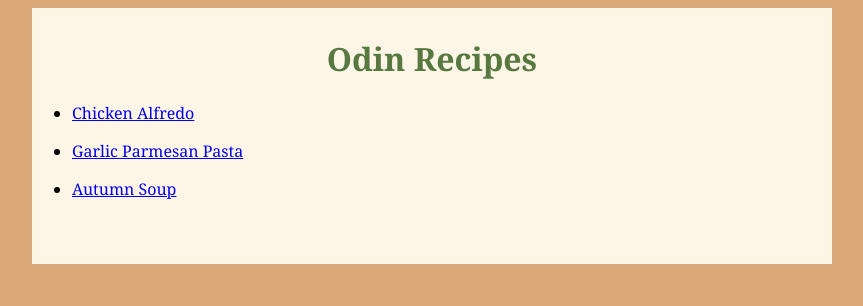
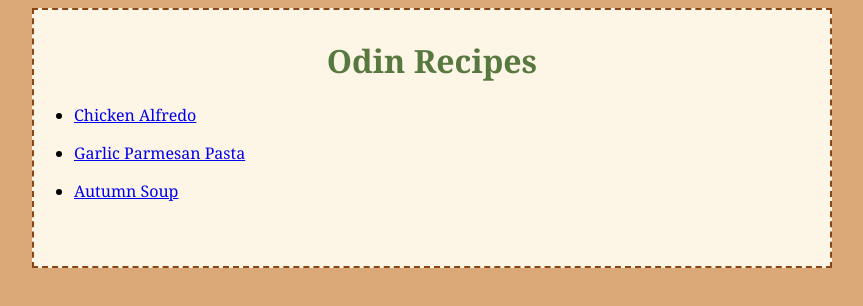
Before and after one commit to paulabondoc/odin-recipes, a plain HTML site: page index.html in a window 1280 px wide. Shown: the whole page, without its empty margins (208-1071 px from the left). Drawn offline with Linux system fonts and the light colour scheme.

Commit message:
Add border to homepage cafe board

```diff
--- a/styles.css
+++ b/styles.css
@@ -26,6 +26,7 @@ body.homepage {
     padding-top: 8px;
     padding-bottom: 48px;
     max-width: 800px;
+    border: 2px dashed saddlebrown;
 }
 
 .recipe-content {
```
